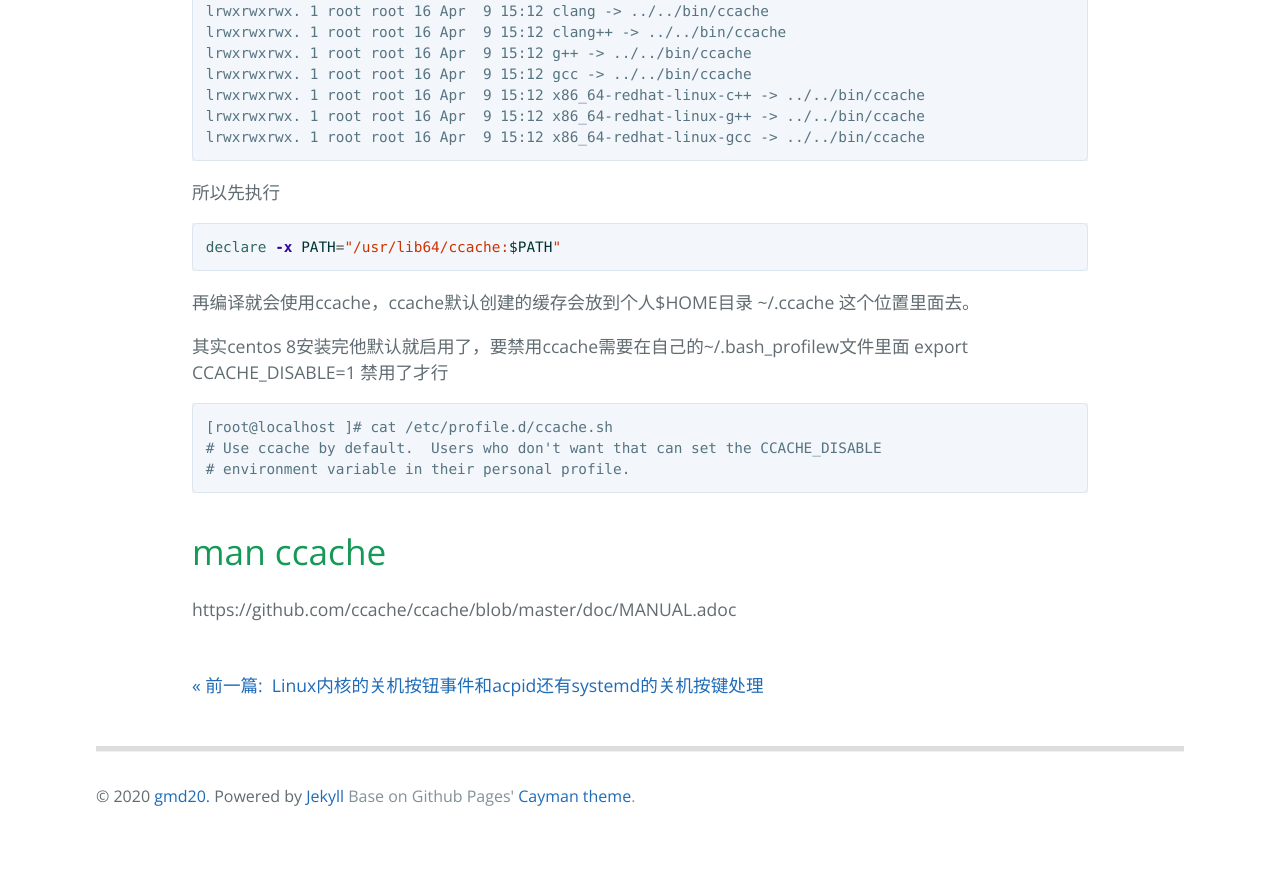
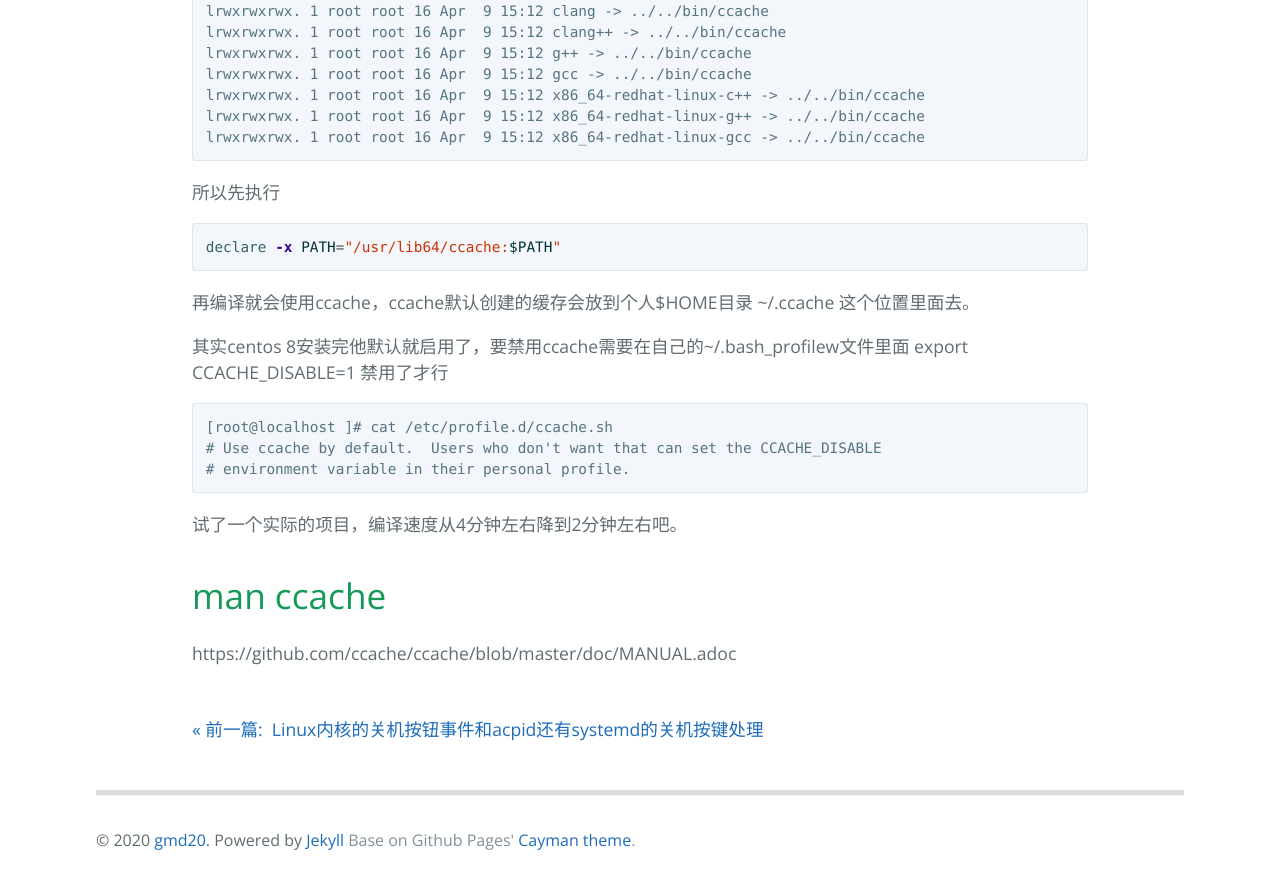
Before and after one commit to gmd20/gmd20.github.io, a Jekyll site: the page built from _posts/2020-05-07-ccache的编译速度加速.markdown, in a window 1280 px wide and 900 px high, scrolled down 701 px. Shown: the top 889 px of the window. Built offline with Jekyll 4.4.1, drawn with Linux system fonts in a browser that asks for light colours; comment, search, counter and statistics services are not loaded; before the commit the page ends 1557 px from its top, so only the background shows below that.

Commit message:
Update 2020-05-07-ccache的编译速度加速.markdown

````diff
--- a/_posts/2020-05-07-ccache的编译速度加速.markdown
+++ b/_posts/2020-05-07-ccache的编译速度加速.markdown
@@ -27,5 +27,8 @@ declare -x PATH="/usr/lib64/ccache:$PATH"
 # environment variable in their personal profile.
 ```
 
+试了一个实际的项目，编译速度从4分钟左右降到2分钟左右吧。
+
+
 # man ccache
 https://github.com/ccache/ccache/blob/master/doc/MANUAL.adoc
````
